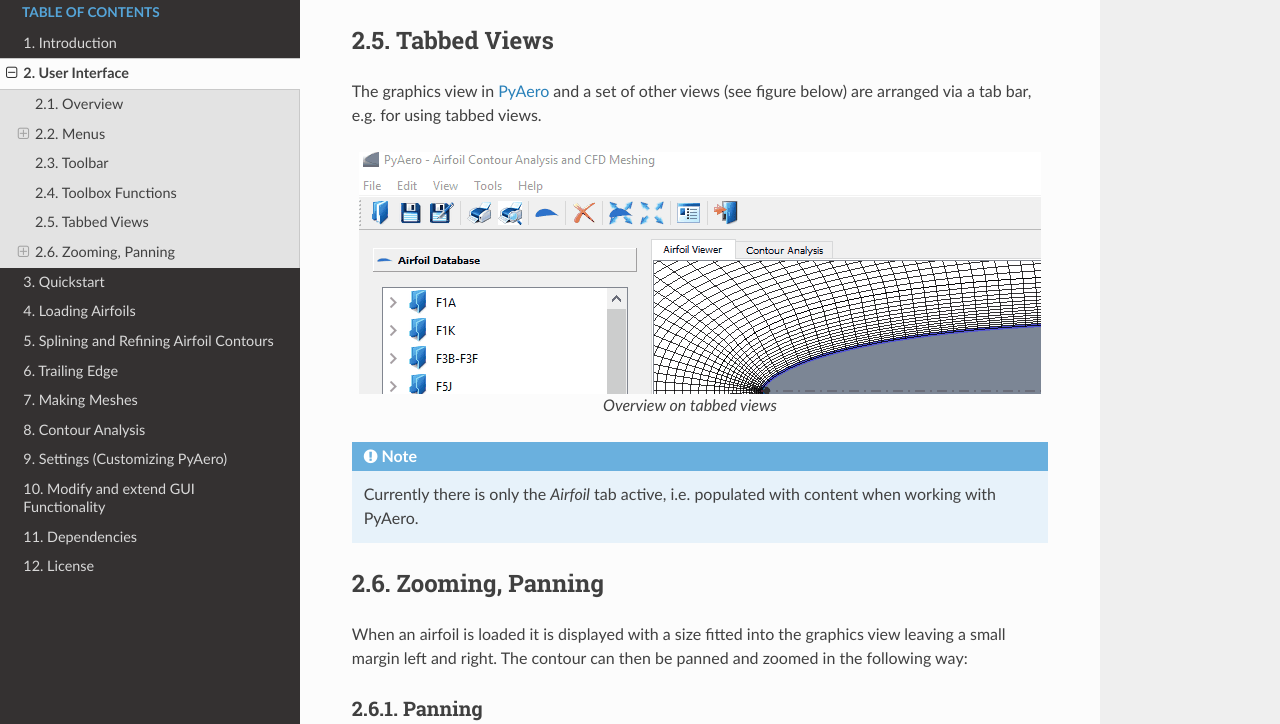
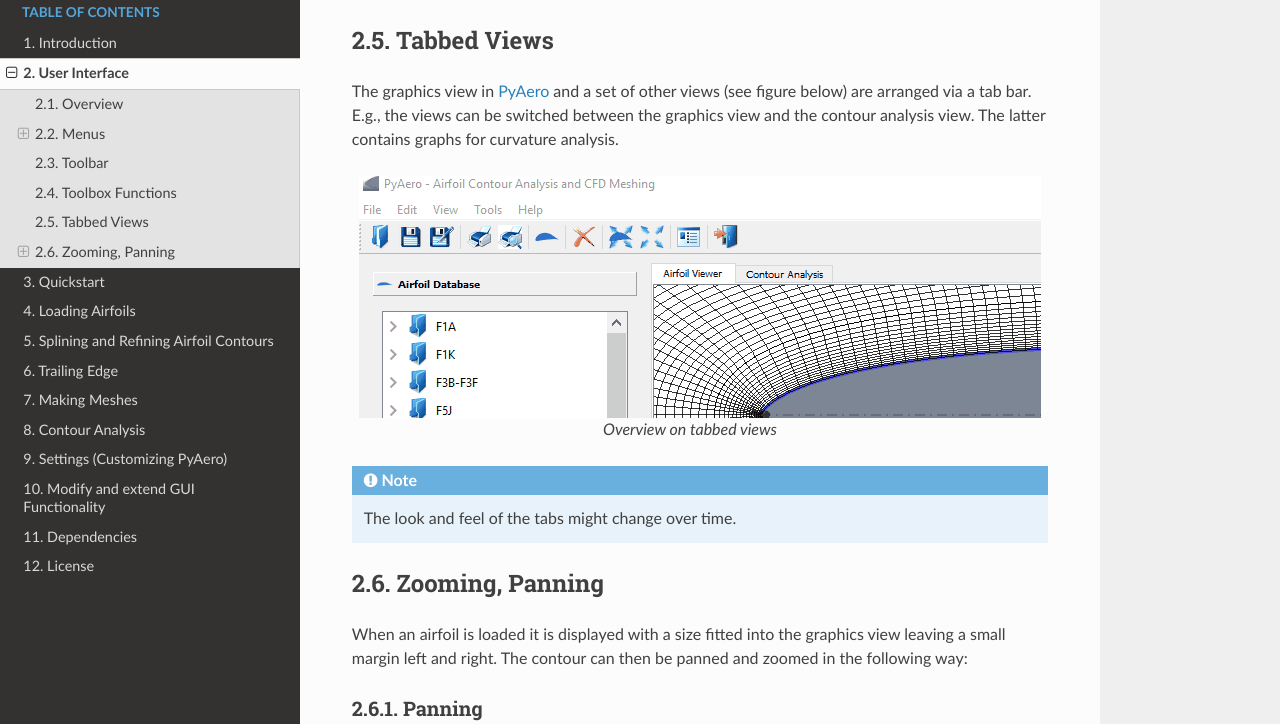
Before and after one commit to chiefenne/PyAero, a Sphinx documentation site: the page built from docs/ui_GUI.rst, in a window 1280 px wide and 900 px high, scrolled down 5532 px, cut to the strip 176-900 px from the top of the window. Built offline with Sphinx 7.4.7 and the Read the Docs theme 2.0.0, drawn with Linux system fonts in a browser that asks for light colours.

Commit message:
update docs

```diff
--- a/docs/ui_GUI.rst
+++ b/docs/ui_GUI.rst
@@ -91,7 +91,9 @@
 Tabbed Views
 ------------
 
-The graphics view in `PyAero <index.html>`_ and a set of other views (see figure below) are arranged via a tab bar, e.g. for using tabbed views.
+The graphics view in `PyAero <index.html>`_ and a set of other views (see figure below) are arranged
+via a tab bar. E.g., the views can be switched between the graphics view and the contour analysis view.
+The latter contains graphs for curvature analysis.
 
 .. figure::  images/tabbed_views_animated.gif
    :align:   center
@@ -101,8 +103,7 @@
    Overview on tabbed views
 
 .. note::
-   Currently there is only the *Airfoil* tab active, i.e. populated with content when working with PyAero.
-
+   The look and feel of the tabs might change over time.
 
 Zooming, Panning
 ----------------
```
